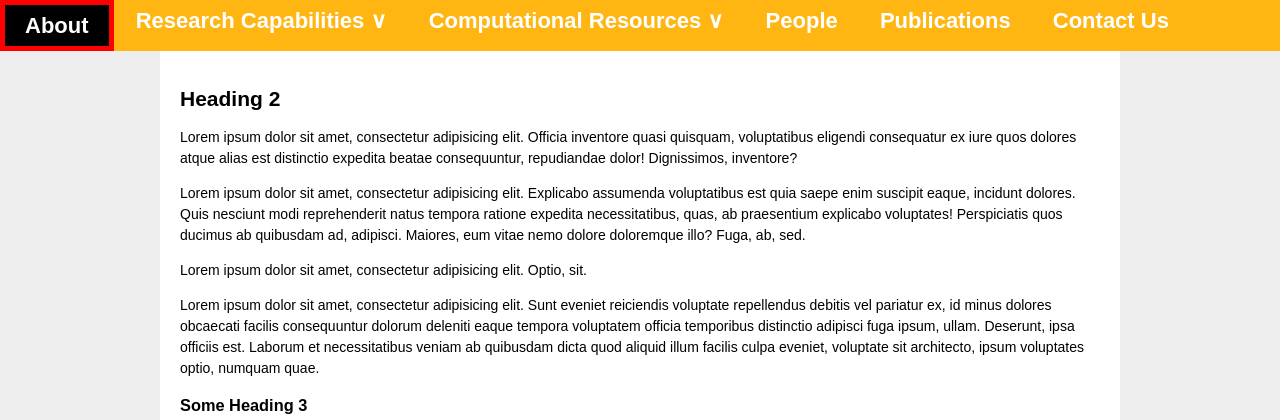
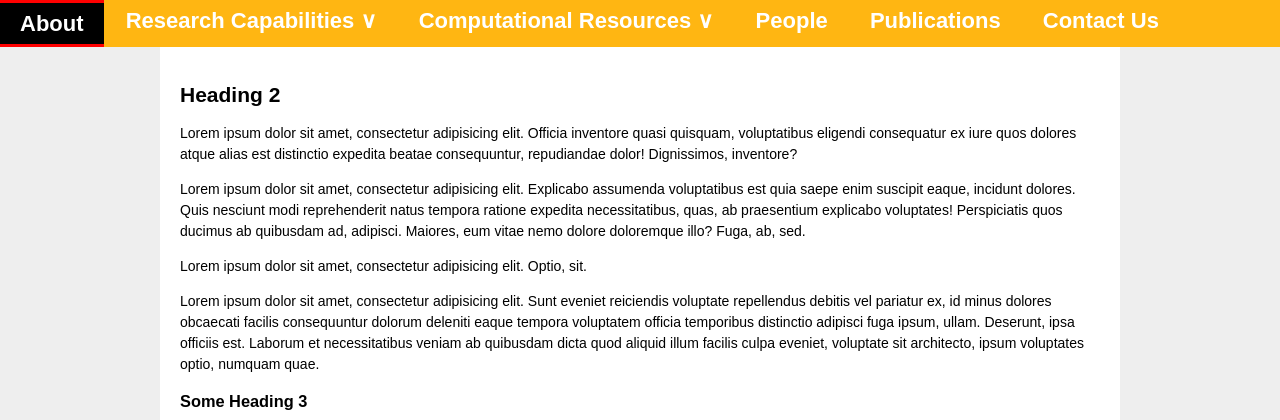
Before and after one commit to olinton/olinton.github.io, a PHP site: page / in a window 1280 px wide, with the pointer over the restyled element. Shown: the top 420 px of the page. Run offline with PHP 8.4, Linux system fonts and the light colour scheme.

Commit message:
border sides gone

```diff
--- a/css/main.css
+++ b/css/main.css
@@ -34,7 +34,10 @@ body { margin: 0; padding: 0; font-family: Arial, sans-serif; font-size: 14px; l
 }
 .dropDownMenu a:hover {
 	background: #000;
-	border: 5px solid red;
+	border-top-style: solid;
+	border-bottom-style: solid;
+	border-color: red;
+	border-size: 5px;
 }
 
 
```
